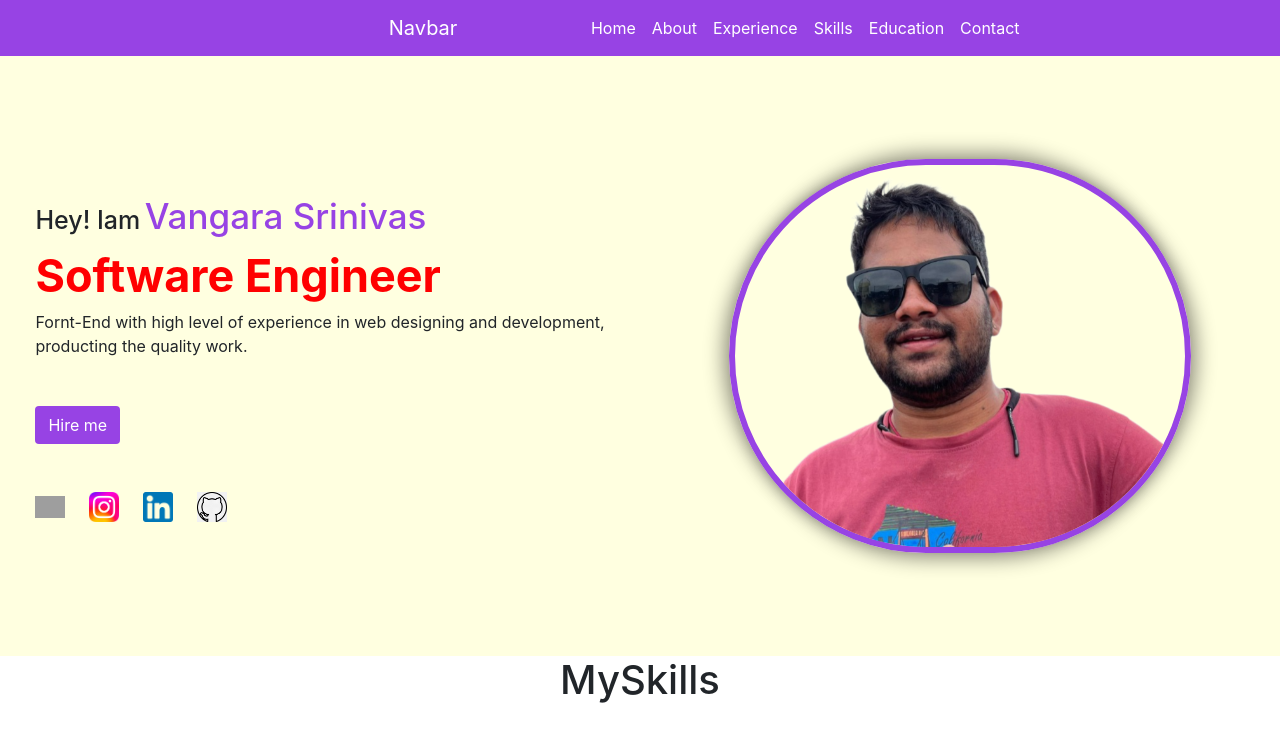
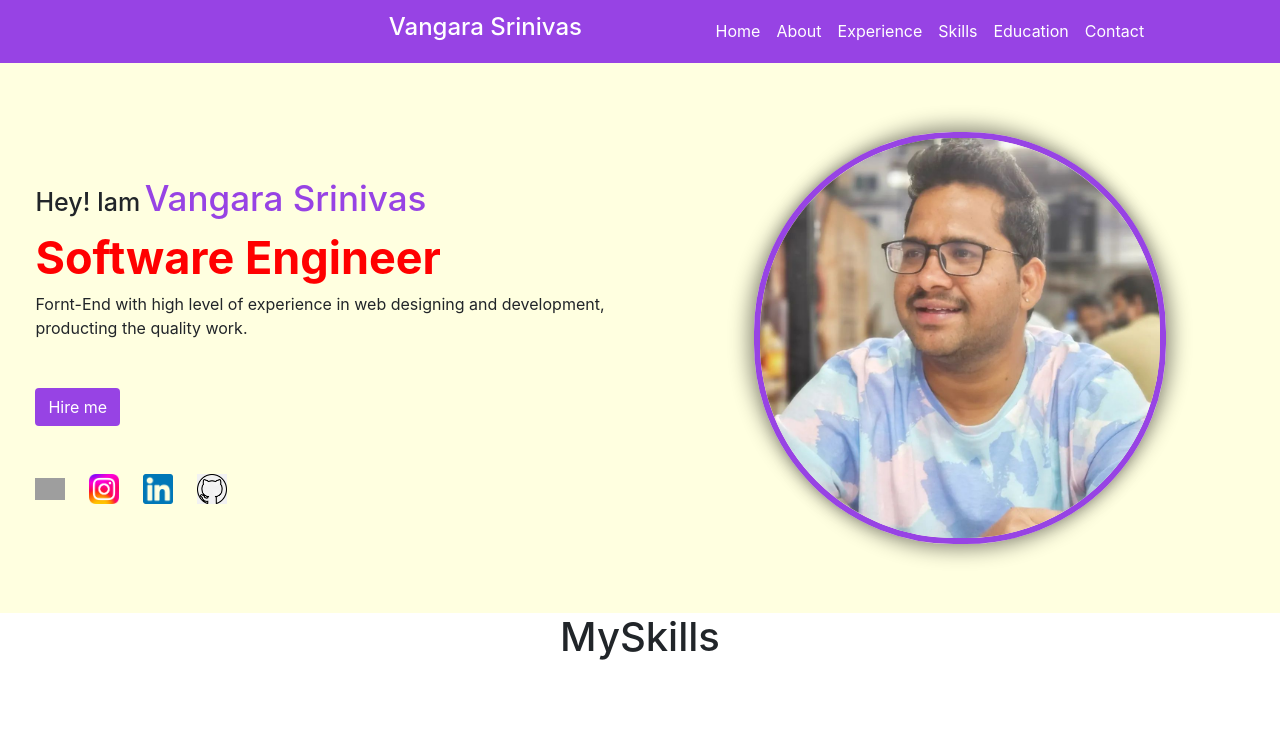
Before and after one commit to vangarasrinivas/portafolio, a React (Create React App) app: page / in a window 1280 px wide. Shown: the top 742 px of the page. Built offline with nearby package versions, Linux system fonts and the light colour scheme; grey boxes are pictures that could not be loaded.

Commit message:
Updated images

```diff
--- a/src/components/Banner.jsx
+++ b/src/components/Banner.jsx
@@ -5,6 +5,7 @@ import insta from '../assets/Instagram.webp'
 import linkedIn from '../assets/linkedIn.png'
 import gitHub from '../assets/github.png'
 import whatsapp from '../assets/WhatsApp_icon.png.webp'
+import profileimg from '../assets/profileimage.jpg'
 const Banner = () => {
     const [cout, setCount] = useState(0)
 
@@ -99,7 +100,7 @@ const Banner = () => {
                     <div className='content-center'>
 
                         <div className='banner-image-div'>
-                            <img src={first} width="450px" />
+                            <img src={profileimg} width="400px" />
                         </div>
 
                     </div>
--- a/src/components/Navbar.jsx
+++ b/src/components/Navbar.jsx
@@ -4,7 +4,7 @@ const Navbar = () => {
     return (
         <nav className="navbar  navbar-expand-md bg-violet fixedElement">
             <div className="container-fluid">
-                <a className="navbar-brand text-white cnav-brand" href="#">Navbar</a>
+                <a className="navbar-brand text-white cnav-brand" href="#"><h4>Vangara Srinivas</h4></a>
                 <button className="navbar-toggler text-violet" type="button" data-bs-toggle="collapse" data-bs-target="#navbarSupportedContent" aria-controls="navbarSupportedContent" aria-expanded="false" aria-label="Toggle navigation">
                     <span className="navbar-toggler-icon"></span>
                 </button>
--- a/src/index.css
+++ b/src/index.css
@@ -90,7 +90,7 @@ code {
   display: grid;
   grid-template-columns: 50% 50%;
   background-color: lightyellow;
-  height: 600px;
+  height: 550px;
 
 }
 
```
Also changed, not shown: src/assets/profileimage.jpg (added).
